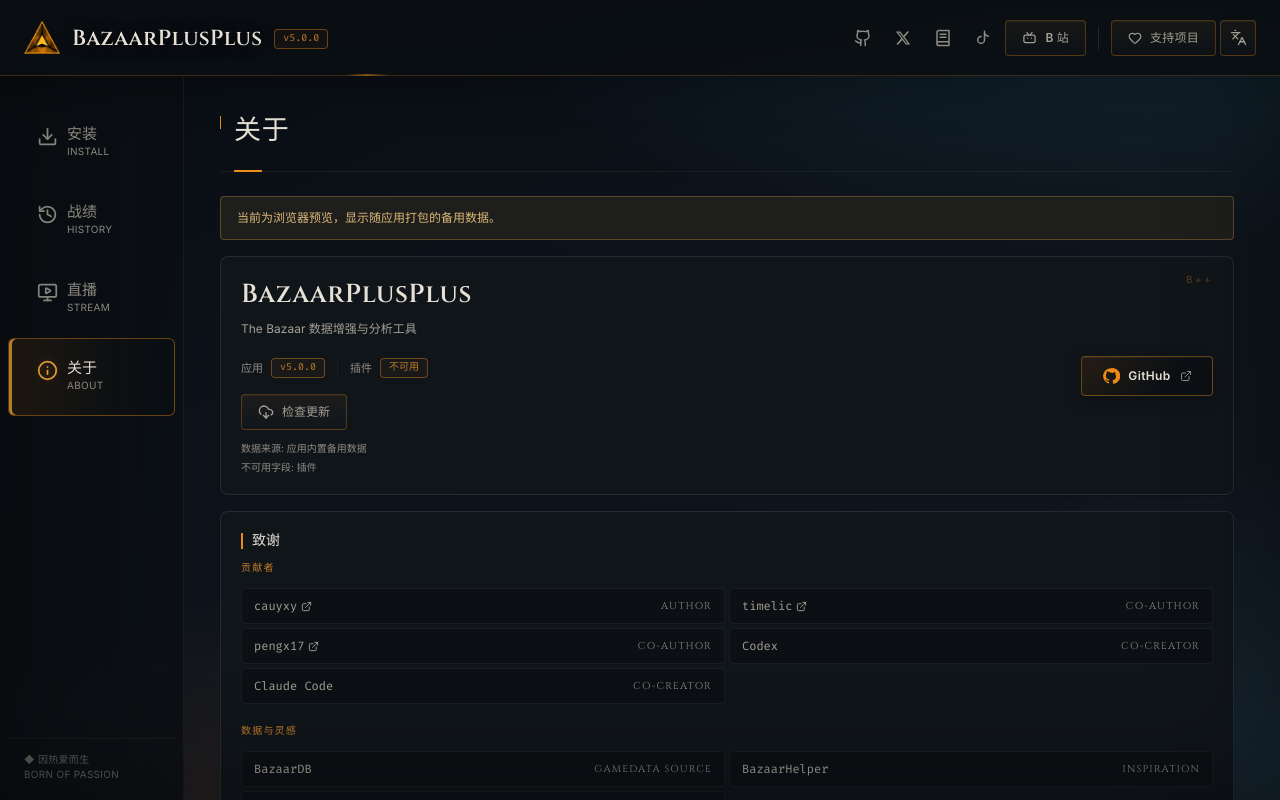
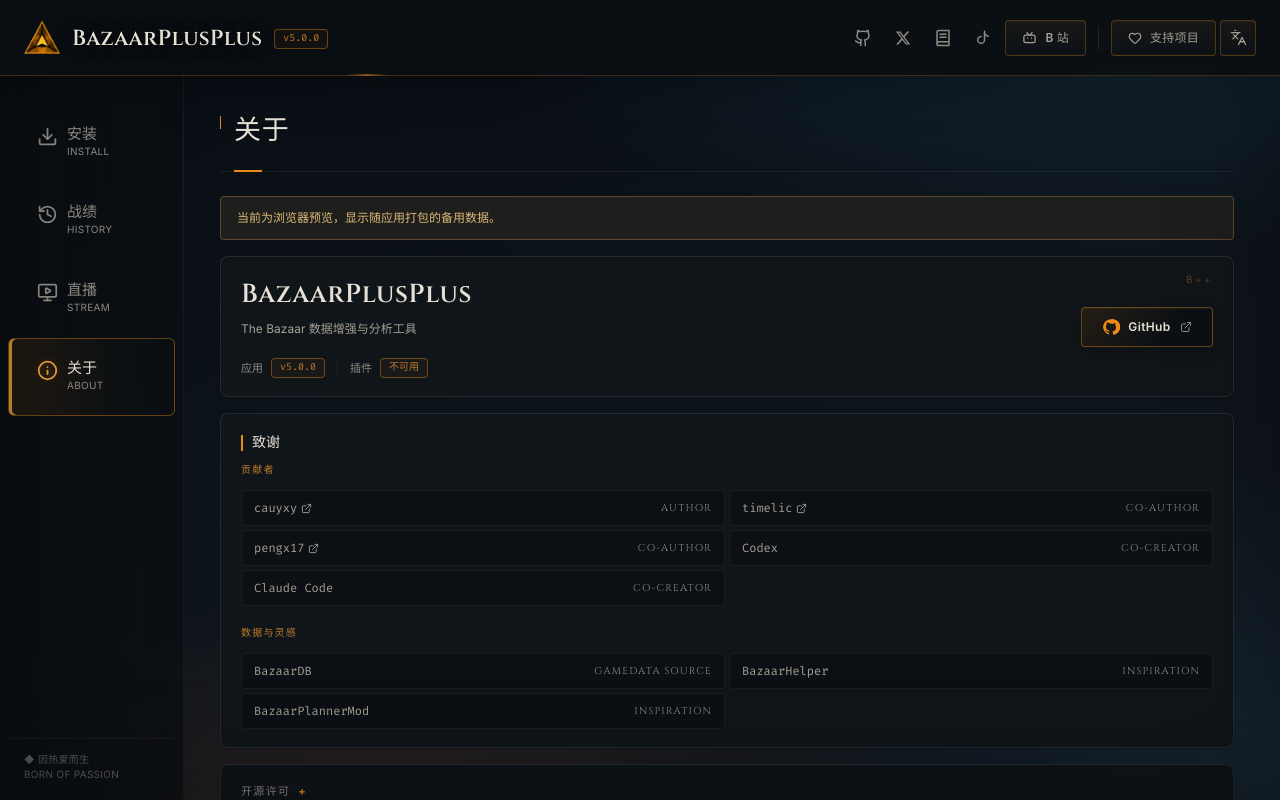
Before and after one commit to BazaarPlusPlus/bazaarplusplus-installer, a React (Vite) app: page /about in a window 1280 px wide. Built offline with nearby package versions, Linux system fonts and the light colour scheme.

Commit message:
refactor(about): remove redundant update details

```diff
--- a/src/i18n/messages.ts
+++ b/src/i18n/messages.ts
@@ -397,10 +397,6 @@
   aboutFallbackPreview: '当前为浏览器预览，显示随应用打包的备用数据。',
   aboutProblemBootstrapFailed:
     '无法获取本机应用信息。已保留可用的备用数据，请重试。',
-  aboutDataSourceLabel: '数据来源',
-  aboutDataSourceNative: '本机运行时',
-  aboutDataSourceFallback: '应用内置备用数据',
-  aboutUnavailableFieldsLabel: '不可用字段',
   aboutUnavailableValue: '不可用',
   aboutRetrying: '正在重试',
   aboutBlockingFailure: '无法获取应用信息，且没有可用的备用数据。请重试。',
@@ -853,10 +849,6 @@
     'Browser Preview is showing fallback data packaged with the app.',
   aboutProblemBootstrapFailed:
     'Native app information could not be loaded. Usable fallback data remains available; please retry.',
-  aboutDataSourceLabel: 'Data source',
-  aboutDataSourceNative: 'Native runtime',
-  aboutDataSourceFallback: 'Fallback data packaged with the app',
-  aboutUnavailableFieldsLabel: 'Unavailable fields',
   aboutUnavailableValue: 'Unavailable',
   aboutRetrying: 'Retrying',
   aboutBlockingFailure:
--- a/src/pages/About.tsx
+++ b/src/pages/About.tsx
@@ -1,25 +1,15 @@
-import { CloudDownload, ExternalLink } from 'lucide-react';
+import { ExternalLink } from 'lucide-react';
 import { Button } from '../components/ui/Button';
 import { PageHeader } from '../components/ui/PageHeader';
 import { ProblemBanner } from '../components/ui/ProblemBanner';
 import { useAppBootstrap } from '../features/about/AppBootstrapProvider';
-import { useUpdater } from '../features/about/UpdaterProvider';
-import type {
-  AppBootstrapSnapshot,
-  AppBootstrapUnavailableField
-} from '../features/about/appBootstrap';
+import type { AppBootstrapSnapshot } from '../features/about/appBootstrap';
 import { presentAboutProblem } from '../features/about/aboutProblems';
-import type { UpdaterSnapshot } from '../features/about/updater';
 import { formatProblemDiagnostic } from '../features/shared/problems';
 import { useI18n } from '../i18n/LocaleProvider';
 import type { MessageKey } from '../i18n/messages';
 import type { AppBootstrap, AppCredit } from '../types/backend';
 import fableVerifiedBadge from '../../static/about/fable-5-verified.webp';
-
-export type AboutCheckUpdateProps = {
-  phase: UpdaterSnapshot['phase'];
-  onCheckUpdate: () => void;
-};
 
 // Credits are split into ordered groups by their `group` field so contributors
 // stay separate from the external data/inspiration sources we acknowledge.
@@ -45,28 +35,16 @@
 
 export default function About() {
   const { resource, retry } = useAppBootstrap();
-  const updater = useUpdater();
 
-  return (
-    <AboutView
-      resource={resource}
-      onRetry={retry}
-      checkUpdate={{
-        phase: updater.phase,
-        onCheckUpdate: updater.checkNow
-      }}
-    />
-  );
+  return <AboutView resource={resource} onRetry={retry} />;
 }
 
 export function AboutView({
   resource,
-  onRetry,
-  checkUpdate
+  onRetry
 }: {
   resource: AppBootstrapSnapshot;
   onRetry: () => void;
-  checkUpdate?: AboutCheckUpdateProps;
 }) {
   const { t } = useI18n();
   const bootstrap = resource.data;
@@ -78,48 +56,13 @@
       <div className="flex min-h-0 w-full flex-1 flex-col gap-4">
         <AboutBootstrapFeedback resource={resource} onRetry={onRetry} />
 
-        {bootstrap ? (
-          <AboutBootstrapContent
-            bootstrap={bootstrap}
-            resource={resource}
-            checkUpdate={checkUpdate}
-          />
-        ) : null}
+        {bootstrap ? <AboutBootstrapContent bootstrap={bootstrap} /> : null}
       </div>
     </div>
   );
 }
 
-export function AboutCheckUpdateButton({
-  phase,
-  onCheckUpdate
-}: AboutCheckUpdateProps) {
-  const { t } = useI18n();
-  const checking = phase === 'checking';
-
-  return (
-    <Button
-      type="button"
-      onClick={onCheckUpdate}
-      disabled={checking}
-      busy={checking}
-      busyLabel={t('headerCheckingUpdate')}
-    >
-      <CloudDownload size={16} />
-      {checking ? t('headerCheckingUpdate') : t('headerCheckUpdate')}
-    </Button>
-  );
-}
-
-function AboutBootstrapContent({
-  bootstrap,
-  resource,
-  checkUpdate
-}: {
-  bootstrap: AppBootstrap;
-  resource: AppBootstrapSnapshot;
-  checkUpdate?: AboutCheckUpdateProps;
-}) {
+function AboutBootstrapContent({ bootstrap }: { bootstrap: AppBootstrap }) {
   const { t } = useI18n();
 
   return (
@@ -155,14 +98,6 @@
               >
                 {bootstrap.bundled_bpp_version ?? t('aboutUnavailableValue')}
               </span>
-            </div>
-            {checkUpdate ? (
-              <div className="mt-4">
-                <AboutCheckUpdateButton {...checkUpdate} />
-              </div>
-            ) : null}
-            <div className="mt-3">
-              <BootstrapProvenance resource={resource} />
             </div>
           </div>
           <a
@@ -298,39 +233,6 @@
   );
 }
 
-function BootstrapProvenance({ resource }: { resource: AppBootstrapSnapshot }) {
-  const { t } = useI18n();
-  const source =
-    resource.source === 'native'
-      ? t('aboutDataSourceNative')
-      : t('aboutDataSourceFallback');
-  const unavailable = resource.unavailableFields
-    .map((field) => t(bootstrapFieldLabel(field)))
-    .join(', ');
-
-  return (
-    <div className="bpp-about-provenance">
-      <p className="m-0">
-        {t('aboutDataSourceLabel')}:{' '}
-        <span className="selectable">{source}</span>
-      </p>
-      {unavailable && (
-        <p className="m-0">
-          {t('aboutUnavailableFieldsLabel')}:{' '}
-          <span className="selectable">{unavailable}</span>
-        </p>
-      )}
-    </div>
-  );
-}
-
-function bootstrapFieldLabel(field: AppBootstrapUnavailableField): MessageKey {
-  switch (field) {
-    case 'bundled_bpp_version':
-      return 'aboutBppLabel';
-  }
-}
-
 function ListItem({
   name,
   role,
--- a/src/styles/index.css
+++ b/src/styles/index.css
@@ -550,13 +550,6 @@
 .bpp-about-license-symbol {
   margin-left: 8px;
   color: var(--bpp-accent);
-}
-.bpp-about-provenance {
-  display: flex;
-  flex-direction: column;
-  gap: 4px;
-  color: var(--bpp-text-3);
-  font-size: 10px;
 }
 .bpp-about-list-item {
   display: flex;
```
Also changed, not shown: 4 other files (tests, documents, lock files or other folders).
